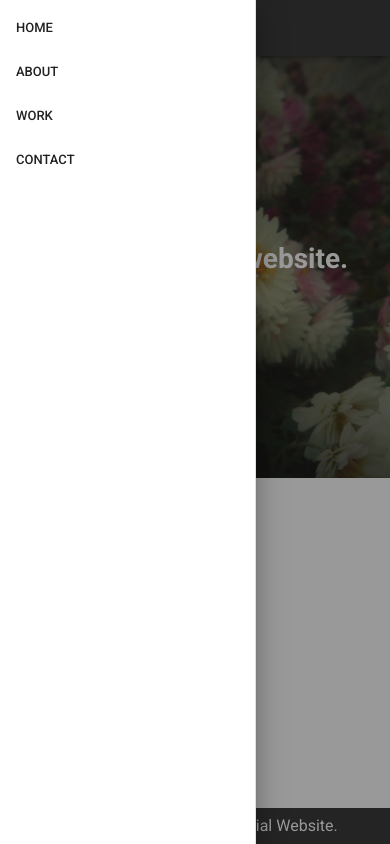
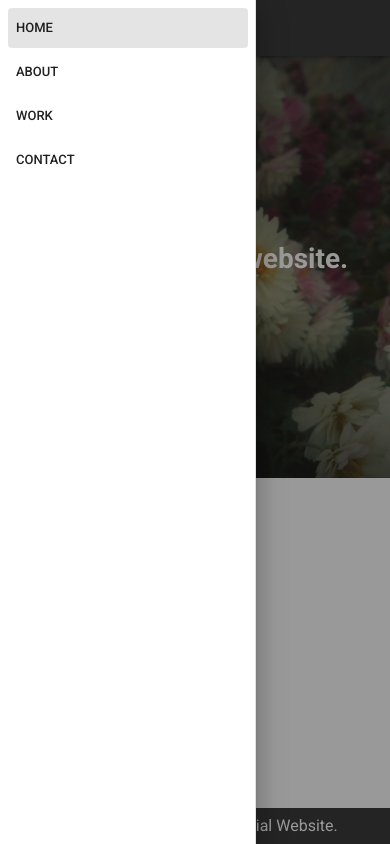
Before and after one commit to 4door/Portfolio, a Vue app: page /contact in a window 390 px wide. Both pictures are taken after a click on the button 28 px from the left and 28 px from the top of the page. Built offline with nearby package versions, Linux system fonts and the light colour scheme.

Commit message:
update:hamburger menu

```diff
--- a/src/components/AppHeader.vue
+++ b/src/components/AppHeader.vue
@@ -23,6 +23,7 @@
           <v-list-item
             v-for="(menuItem, index) in menuItems"
             :key="index"
+            :to="menuItem.url"
           >
             <v-list-item-title>{{ menuItem.name }}</v-list-item-title>
           </v-list-item>
```
